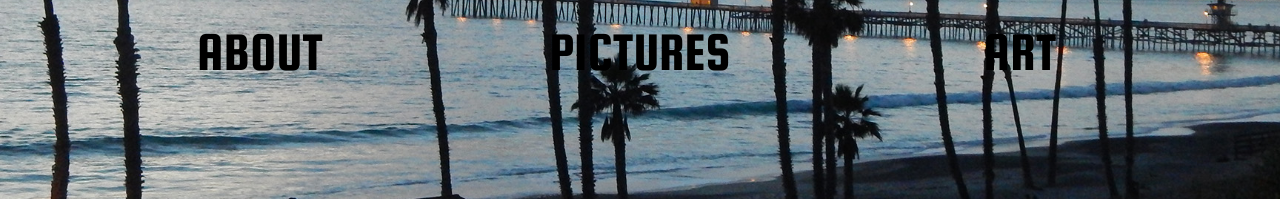
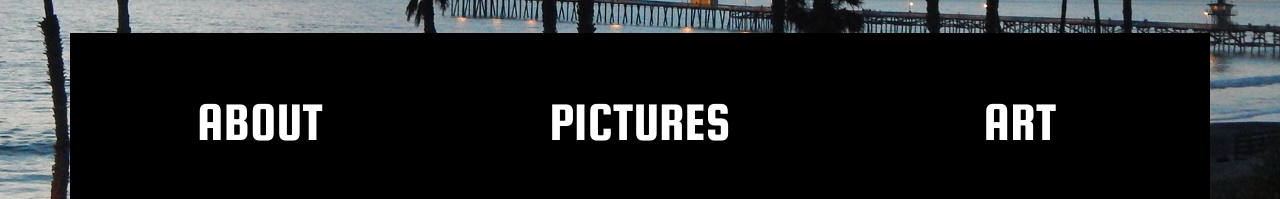
Before and after one commit to tstreetboys/tstreetboys.github.io, a plain HTML site: page index.html in a window 1280 px wide. Shown: the part 567-766 px from the top of the page. Drawn offline with Linux system fonts and the light colour scheme.

Commit message:
Added background to nav.
Added a black background to the nav div. Change nav to text colour to
white.

```diff
--- a/css/main.css
+++ b/css/main.css
@@ -18,7 +18,7 @@ body {
 p {
 	font-family: 'Squada One', cursive;
 	font-size: 55px;
-	color: #000000;
+	color: #000;
 	text-transform: uppercase;
 }
 
@@ -26,11 +26,17 @@ a,
 a:hover,
 a:active,
 a:visited {
-	color: #000;
+	color: #fff;
 }
 
 .nav {
-	margin: 15px 0 100px;
+	margin: 35px 0 100px;
+	padding: 50px 0;
+	background-color: #000;
+}
+
+.nav p {
+	color: #fff;
 }
 /* Custom, iPhone Retina */
 @media only screen and (min-width : 320px) {
```
